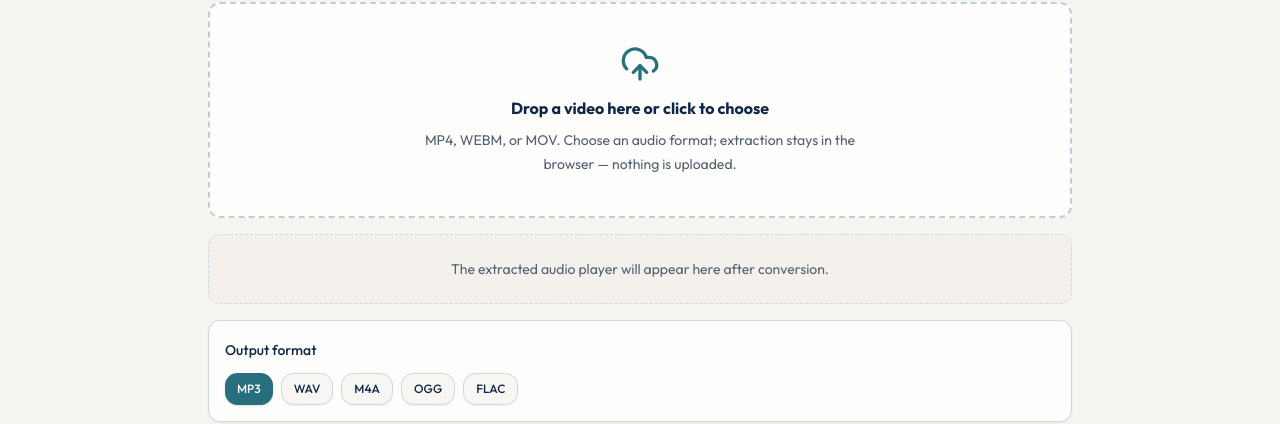
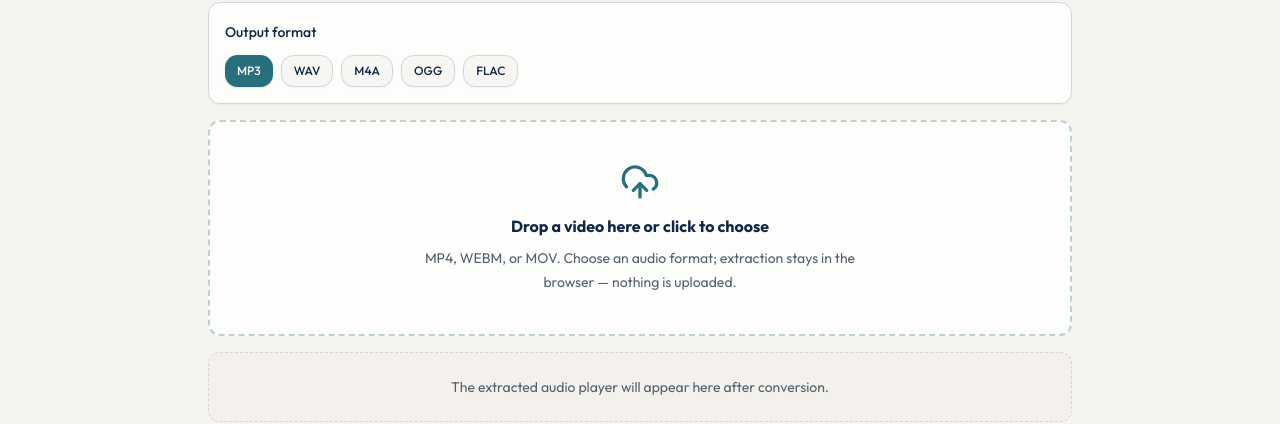
Before and after one commit to abanoubroshdy/qvi-platform, a Next.js app: page /tools/mp4-to-mp3 in a window 1280 px wide. Shown: the part 389-813 px from the top of the page. Built offline with nearby package versions, Linux system fonts and the light colour scheme; no server answers.

Commit message:
Place the audio format picker above the preview.
Choosing MP3, WAV, M4A, OGG, or FLAC happens before convert and download.

Co-authored-by: abanoubroshdy <abanoubroshdy@gmail.com>

```diff
--- a/components/tools/Mp4ToMp3.tsx
+++ b/components/tools/Mp4ToMp3.tsx
@@ -146,6 +146,13 @@ export function Mp4ToMp3() {
       error={error}
       extra={
         <>
+          {file && file.size >= FFMPEG_LARGE_FILE_BYTES ? (
+            <p className="rounded-lg border border-border bg-muted/40 px-3 py-2 text-sm text-muted-foreground">{copy.mp4ToMp3.largeFileHint}</p>
+          ) : null}
+          <FFmpegStatus phase={phase} progress={progress} />
+        </>
+      }
+      leading={
         <div className="space-y-3 rounded-xl border bg-card p-4 shadow-sm">
           <Label>{copy.mp4ToMp3.format}</Label>
           <div className="flex flex-wrap gap-2" dir="ltr">
@@ -164,11 +171,6 @@ export function Mp4ToMp3() {
             ))}
           </div>
         </div>
-          {file && file.size >= FFMPEG_LARGE_FILE_BYTES ? (
-            <p className="rounded-lg border border-border bg-muted/40 px-3 py-2 text-sm text-muted-foreground">{copy.mp4ToMp3.largeFileHint}</p>
-          ) : null}
-          <FFmpegStatus phase={phase} progress={progress} />
-        </>
       }
       preview={
         file ? (
```
Lines whose indentation alone changed are shown as unchanged.
